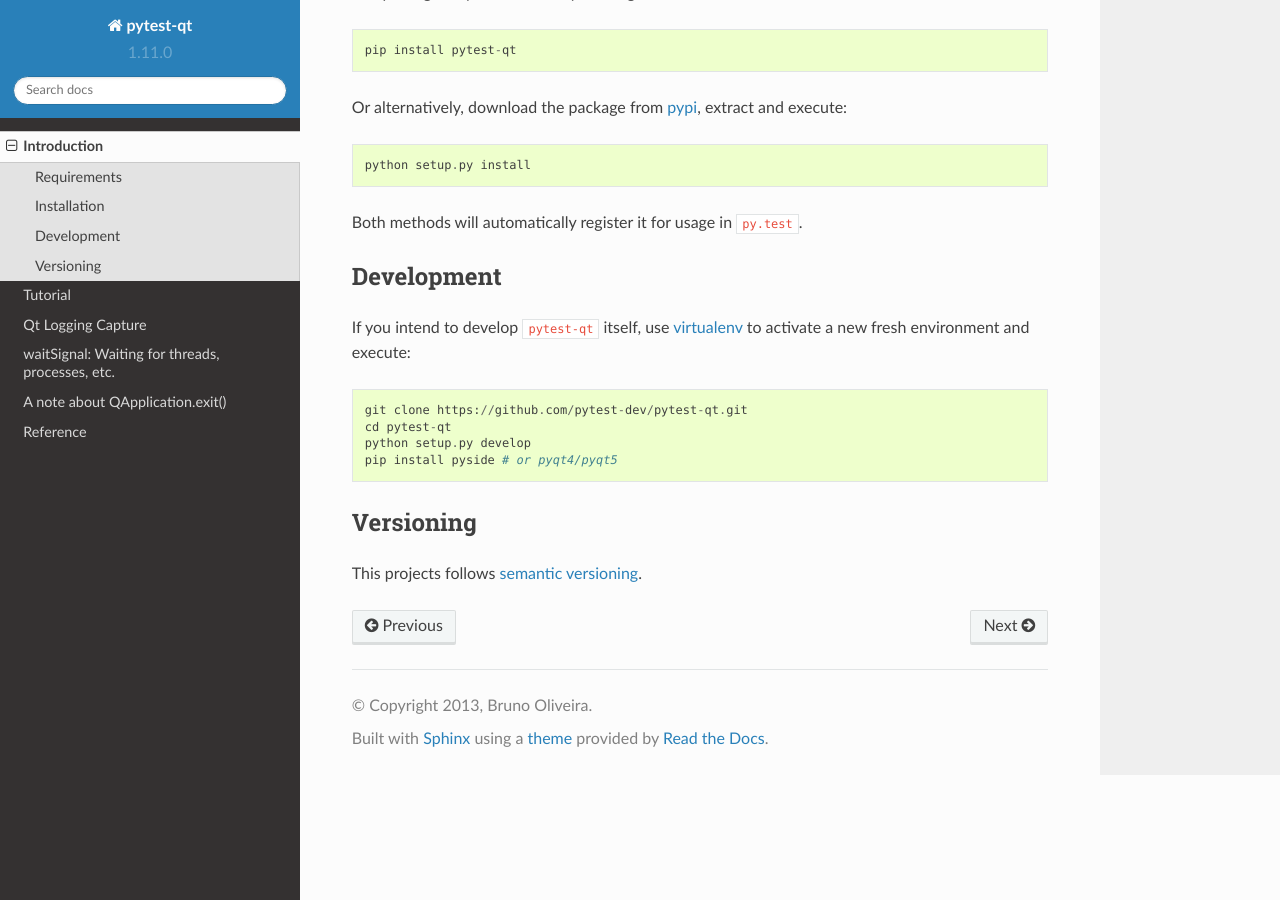
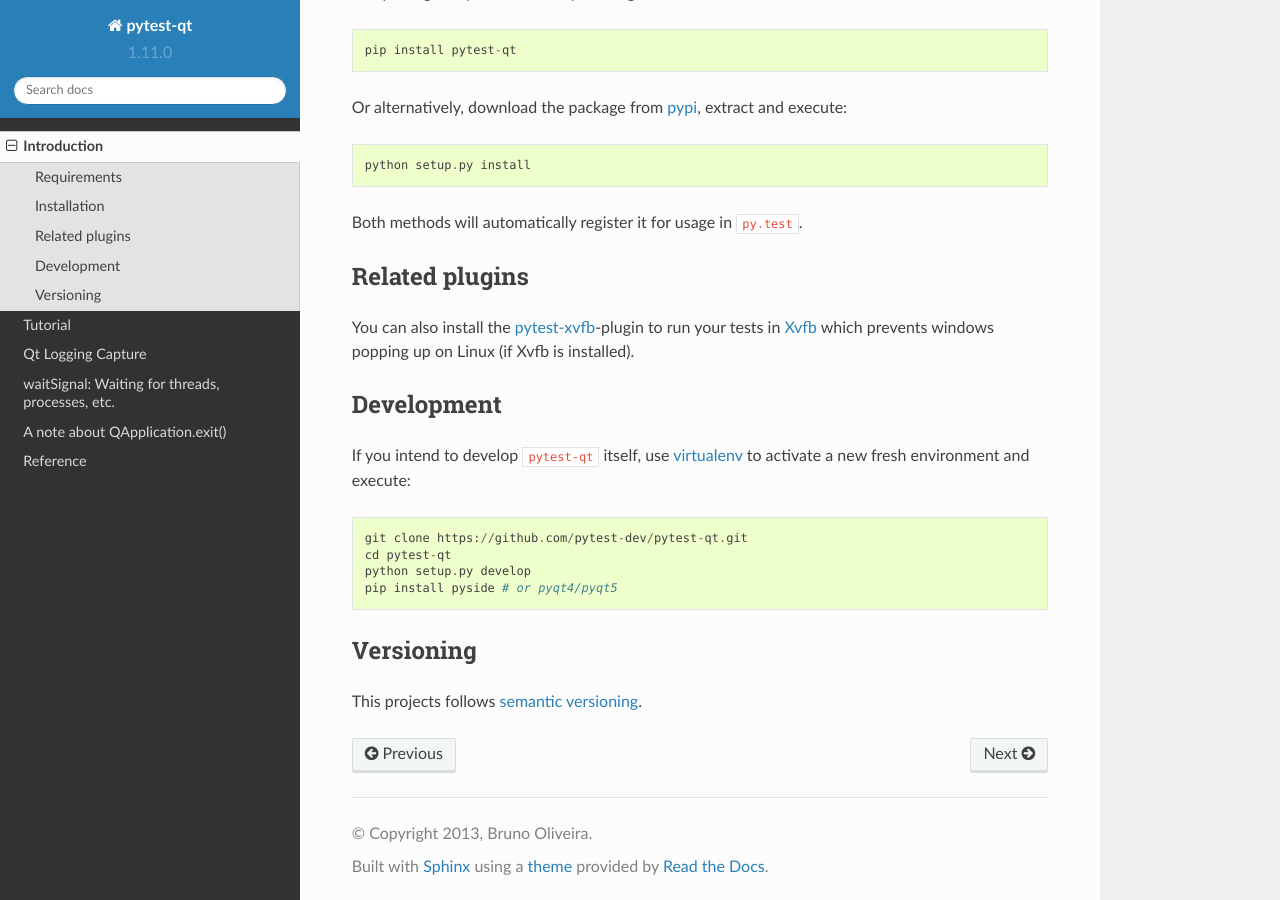
Before and after one commit to pytest-dev/pytest-qt, a Sphinx documentation site: the page built from docs/intro.rst, in a window 1280 px wide and 900 px high, scrolled down 962 px. Built offline with Sphinx 7.4.7 and the Read the Docs theme 2.0.0, drawn with Linux system fonts in a browser that asks for light colours; pages that are not in the unit, such as notebooks, are missing from menus.

Commit message:
Add doc section.

```diff
--- a/docs/intro.rst
+++ b/docs/intro.rst
@@ -59,6 +59,15 @@
 
 Both methods will automatically register it for usage in ``py.test``.
 
+Related plugins
+---------------
+
+You can also install the `pytest-xvfb`_-plugin to run your tests in `Xvfb`_
+which prevents windows popping up on Linux (if Xvfb is installed).
+
+.. _pytest-xvfb: https://github.com/The-Compiler/pytest-xvfb
+.. _Xvfb: http://www.x.org/releases/X11R7.6/doc/man/man1/Xvfb.1.xhtml
+
 Development
 -----------
 
```
